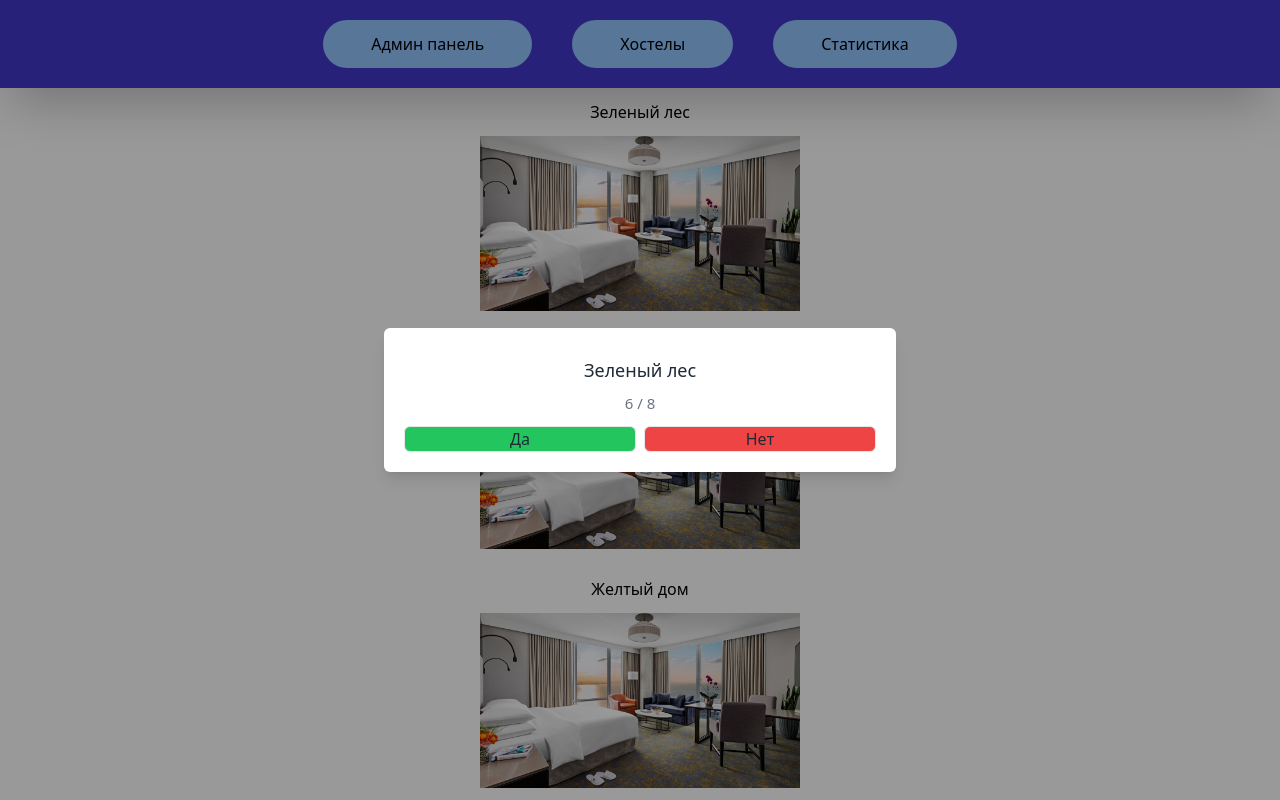
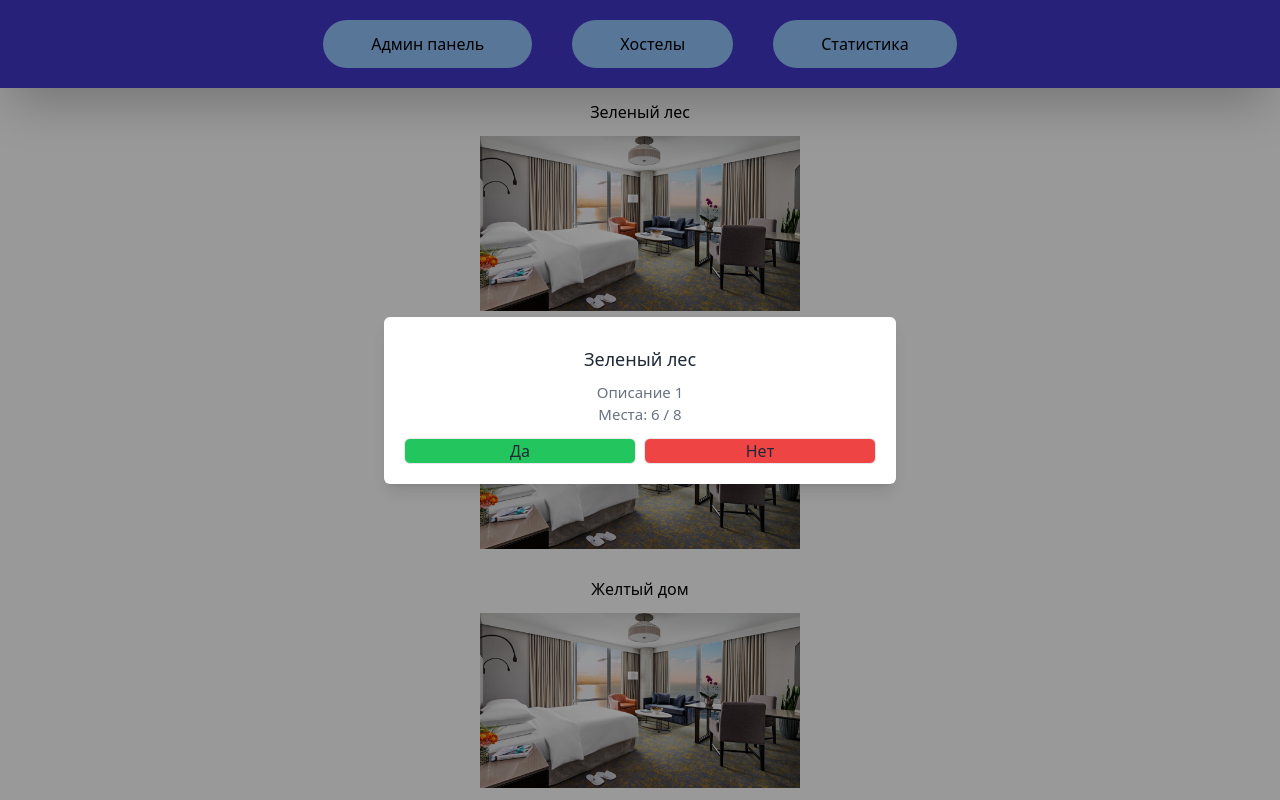
Before and after one commit to themm-s/control-system-hotel, a React (Vite) app: page / in a window 1280 px wide. Both pictures are taken after a click on the element "Зеленый лес". Shown: the top 800 px of the page. Built offline with nearby package versions, Linux system fonts and the light colour scheme.

Commit message:
modified:   src/components/Modal.tsx 	modified:   src/constants/index.ts 	modified:   src/pages/AdminPanel.tsx

```diff
--- a/src/components/Modal.tsx
+++ b/src/components/Modal.tsx
@@ -3,13 +3,14 @@ import { useEffect } from "react";
 interface IModal {
   isVisible?: boolean;
   title: string;
-  content: string
+  content: string;
+  description: string;
   footer: string | JSX.Element;
   onClose: () => void;
   children?: React.ReactNode;
 }
 
-export const Modal: React.FC<IModal> = ({ isVisible = false, title, content, footer, onClose }) => {
+export const Modal: React.FC<IModal> = ({ isVisible = false, title, content, footer, onClose, description }) => {
   const keydownHandler = ({ key }: KeyboardEvent) => {
     switch (key) {
       case 'Escape':
@@ -39,7 +40,8 @@ export const Modal: React.FC<IModal> = ({ isVisible = false, title, content, foo
                   {title}
                 </h4>
                 <p className="mt-2 text-[15px] w-full text-gray-500">
-                  {content}
+                  {description}
+                  <br/>{content}
                 </p>
                 <div className="flex items-center gap-2 mt-3 sm:flex">
                   {footer}
--- a/src/constants/index.ts
+++ b/src/constants/index.ts
@@ -3,57 +3,68 @@ import { hotel } from "assets";
 interface IHostel {
   name: string;
   places: number;
-  icon?: string
+  icon?: string;
+  description: string
 }
 export const rooms: IHostel[] = [
   {
     name: "Зеленый лес",
     places: 8,
-    icon: hotel
+    icon: hotel,
+    description: "Описание 1"
   },
   {
     name: "Синий океан",
     places: 12,
-    icon: hotel
+    icon: hotel,
+    description: "Описание 2"
   },
   {
     name: "Желтый дом",
     places: 6,
-    icon: hotel
+    icon: hotel,
+    description: "Описание 3"
   },
   {
     name: "Красный камень",
     places: 10,
-    icon: hotel
+    icon: hotel,
+    description: "Описание 4"
   },
   {
     name: "Розовый цветок",
     places: 4,
-    icon: hotel
+    icon: hotel,
+    description: "Описание 5"
   },
   {
     name: "Оранжевый сок",
     places: 8,
-    icon: hotel
+    icon: hotel,
+    description: "Описание 6"
   },
   {
     name: "Фиолетовый дракон",
     places: 14,
-    icon: hotel
+    icon: hotel,
+    description: "Описание 7"
   },
   {
     name: "Белый снег",
     places: 6,
-    icon: hotel
+    icon: hotel,
+    description: "Описание 8"
   },
   {
     name: "Черный кот",
     places: 12,
-    icon: hotel
+    icon: hotel,
+    description: "Описание 9"
   },
   {
     name: "Коричневый медведь",
     places: 8,
-    icon: hotel
+    icon: hotel,
+    description: "Описание 10"
   }
 ]
--- a/src/pages/AdminPanel.tsx
+++ b/src/pages/AdminPanel.tsx
@@ -7,7 +7,8 @@ interface AdminProps {
   setModal: Dispatch<SetStateAction<boolean>>;
   roomName: string;
   indexRoom: number | undefined;
-  placesRoom: any
+  placesRoom: any;
+  description: string
 }
 
 const ControlPanel: FC<AdminProps> = ({
@@ -15,7 +16,8 @@ const ControlPanel: FC<AdminProps> = ({
   setModal,
   roomName,
   indexRoom,
-  placesRoom
+  placesRoom,
+  description
 }) => {
 
   function deleteRoom() {
@@ -26,11 +28,11 @@ const ControlPanel: FC<AdminProps> = ({
   }
 
   function roomPlace(place: number) {
-    let randomPlace = Math.floor(Math.random() * place + 1)
+    let randomPlace = ('Места: ' + Math.floor(Math.random() * place + 1));
     if (randomPlace == placesRoom) {
-      return (randomPlace + ' / ' + placesRoom + ' Места заполнены!')
+      return (randomPlace + ' / ' + placesRoom + ' Места заполнены!');
     }
-    return (randomPlace + ' / ' + placesRoom)
+    return (randomPlace + ' / ' + placesRoom);
   }
 
   useEffect(() => {
@@ -40,7 +42,8 @@ const ControlPanel: FC<AdminProps> = ({
     <Modal
       isVisible={isModal}
       title={roomName}
-      content={roomPlace(placesRoom)}
+      description={description}
+      content={`${roomPlace(placesRoom)}`}
       footer={
         <>
           <button
@@ -71,13 +74,15 @@ export const Admin = () => {
   const [roomName, setRoomName] = useState<string>('');
   const [indexRoom, setRoomIndex] = useState<number>();
   const [placesRoom, setPlacesRoom] = useState<number>();
+  const [descriptionRoom, setDescriptionRoom] = useState<string>('')
 
-  function parseRoom(name: string, isModal: boolean, indexRoom: number, placesRoom: number) {
+  function parseRoom(name: string, isModal: boolean, indexRoom: number, placesRoom: number, description: string) {
     console.log(name, isModal, indexRoom, placesRoom);
-    setRoomName(name)
+    setRoomName(name);
     setIsModal(isModal);
     setRoomIndex(indexRoom);
-    setPlacesRoom(placesRoom)
+    setPlacesRoom(placesRoom);
+    setDescriptionRoom(description)
   }
 
   return (
@@ -89,11 +94,12 @@ export const Admin = () => {
           roomName={roomName}
           indexRoom={indexRoom}
           placesRoom={placesRoom}
+          description={descriptionRoom}
         />
         {rooms.map((room, index) => (
           <>
             <div className="hover:bg-gray-200 cursor-pointer pb-4" onClick={() => {
-              parseRoom(room.name, true, index, room.places);
+              parseRoom(room.name, true, index, room.places, room.description);
             }}>
               <h1 className="text-center mt-3">
                 {room.name}
```
